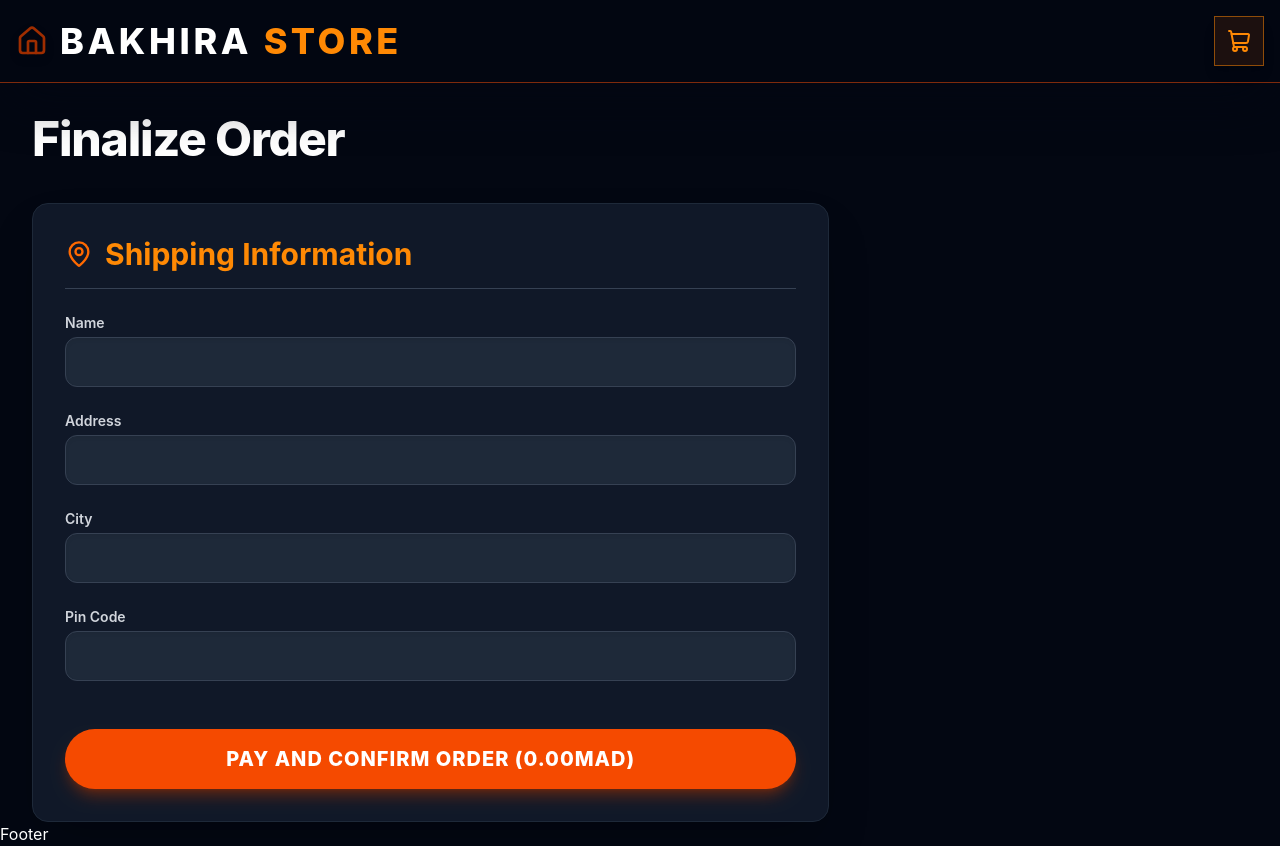
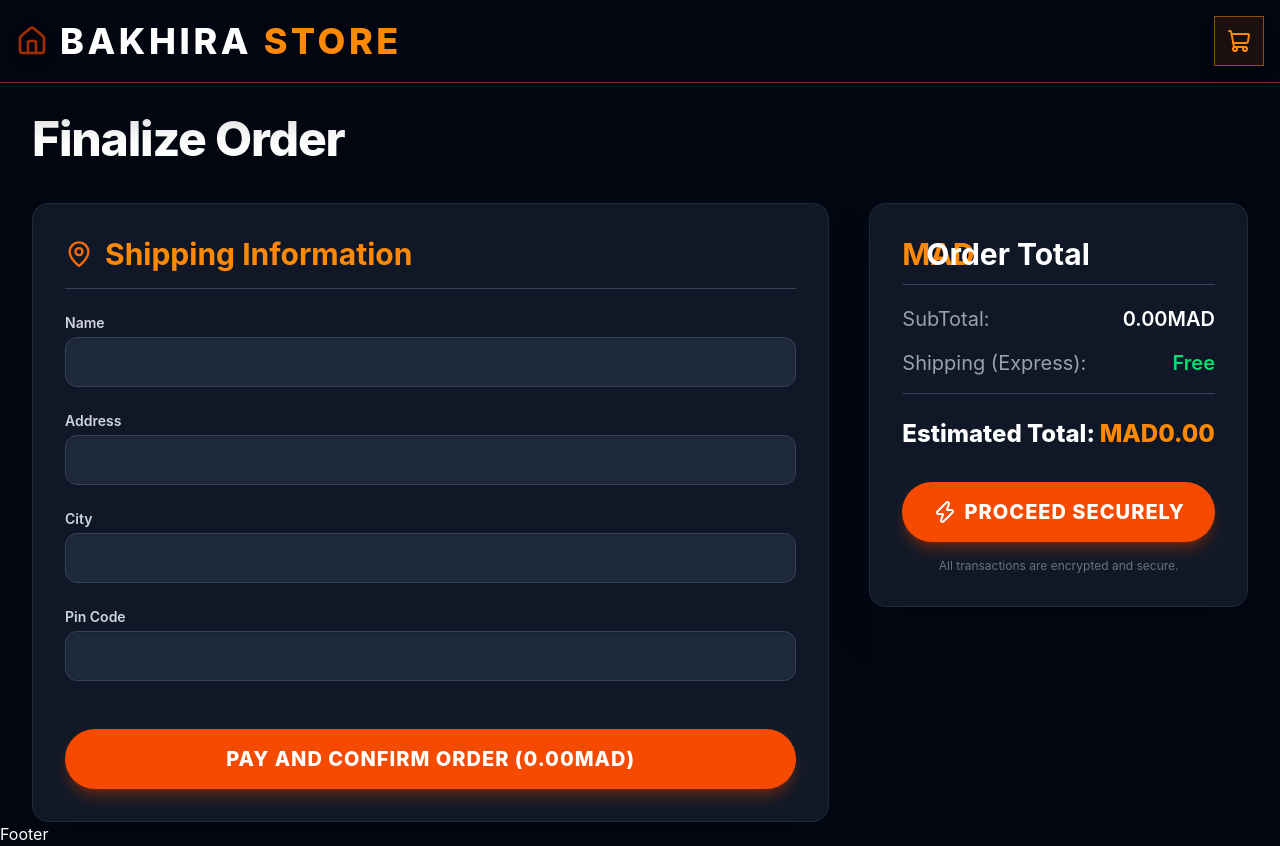
Before and after one commit to ismailalpha1/ecommerce-project, a React (Vite) app: page /checkout in a window 1280 px wide. Built offline with nearby package versions, Linux system fonts and the light colour scheme.

Commit message:
Building checkout page

```diff
--- a/src/pages/Checkout.jsx
+++ b/src/pages/Checkout.jsx
@@ -1,16 +1,34 @@
 import React, { useState } from "react";
 import { useCart } from "../context/CartContext";
+import OrderConfirmation from "./OrderConfirmation";
+import {Link} from "react-router-dom";
 
-import { Package, MapPin } from "lucide-react";
+
+import { Package, MapPin, Zap } from "lucide-react";
 
 const Checkout = () => {
-  const {cartTotal} = useCart();
+  const {cartTotal, clearCart} = useCart();
   const [deliveryDetails, setDeliveryDetails] = useState({
     name: "",
     address: "",
     city: "",
     zip: "",
   });
+
+  const [isConfirmed,setIsConfirmed] = useState(false)
+
+  const handleChange = (e) => {
+    const {name,value} = e.target;
+    setDeliveryDetails(prev=>({...prev,[name]:value}))
+  }
+
+  const handleSubmit= (e) => {
+    e.preventDefault();
+    clearCart();
+    setIsConfirmed(true);
+  }
+
+  if(isConfirmed) return <OrderConfirmation deliveryDetails={deliveryDetails}/>
 
   return (
     <div className="container mx-auto px-4 md:px-8 pt-8">
@@ -27,7 +45,7 @@ const Checkout = () => {
             <span>Shipping Information</span>
           </h3>
 
-          <form className="space-y-6" action="">
+          <form className="space-y-6" action="" onSubmit={handleSubmit}>
             {Object.keys(deliveryDetails).map((key) => (
               <div key={key}>
                 <label
@@ -42,6 +60,7 @@ const Checkout = () => {
                   id={key}
                   name={key}
                   value={deliveryDetails[key]}
+                  onChange={handleChange}
                   required
                   className="mt-1 block w-full px-5 py-3 border border-gray-700 rounded-xl
                   shadow-inner text-white bg-gray-800 placeholder-gray-500"
@@ -61,8 +80,59 @@ const Checkout = () => {
                 <span>Pay and Confirm Order ({cartTotal.toFixed(2)}MAD)</span>
               </button>
             </div>
+
           </form>
         </div>
+
+        {/*Order Summary in Checkout*/}
+        <div
+            className="lg:col-span-1 p-8 bg-gray-900 rounded-2xl shadow-2xl border-1-4
+          sticky top-20 h-fit border border-gray-800"
+          >
+            <h3
+              className="text-3xl font-bold text-white mb-5 border-b border-y-gray-700 pb-3
+            flex items-center space-x-2"
+            >
+              <div className="flex justify-between">
+                <span className="w-6 h-6 text-orange-400">MAD</span>
+                <span>Order Total</span>
+              </div>
+            </h3>
+            <div className="space-y-4 text-gray-400">
+              <div className="flex justify-between text-xl">
+                <span>SubTotal:</span>
+                <span className="font-semibold text-white">
+                  {cartTotal.toFixed(2)}MAD
+                </span>
+              </div>
+
+              <div className="flex justify-between text-xl">
+                <span>Shipping (Express):</span>
+                <span className="font-semibold text-green-400">Free</span>
+              </div>
+
+              <div className="flex justify-between pt-6 border-t border-gray-700">
+                <span className="text-2xl font-extrabold text-white">
+                  Estimated Total:
+                </span>
+                <span className="text-2xl font-extrabold text-orange-400">
+                  MAD{cartTotal.toFixed(2)}
+                </span>
+              </div>
+            </div>
+
+            <Link
+              to={"/checkout"}
+              className="w-full mt-8 py-4 bg-orange-600 text-white font-extrabold text-xl
+              rounded-full shadow-lg shadow-orange-800/50 cursor-pointer hover:bg-orange-700
+              transition duration-300 flex items-center justify-center space-x-2 transform
+              hover:ring-4 hover:ring-pink-600/50 uppercase tracking-wider"
+            >
+              <Zap className="w-6 h-6" />
+              <span>Proceed Securely</span>
+            </Link>
+            <p className="text-xs text-gray-500 text-center mt-4 ">All transactions are encrypted and secure.</p>
+          </div>
       </div>
     </div>
   );
```
